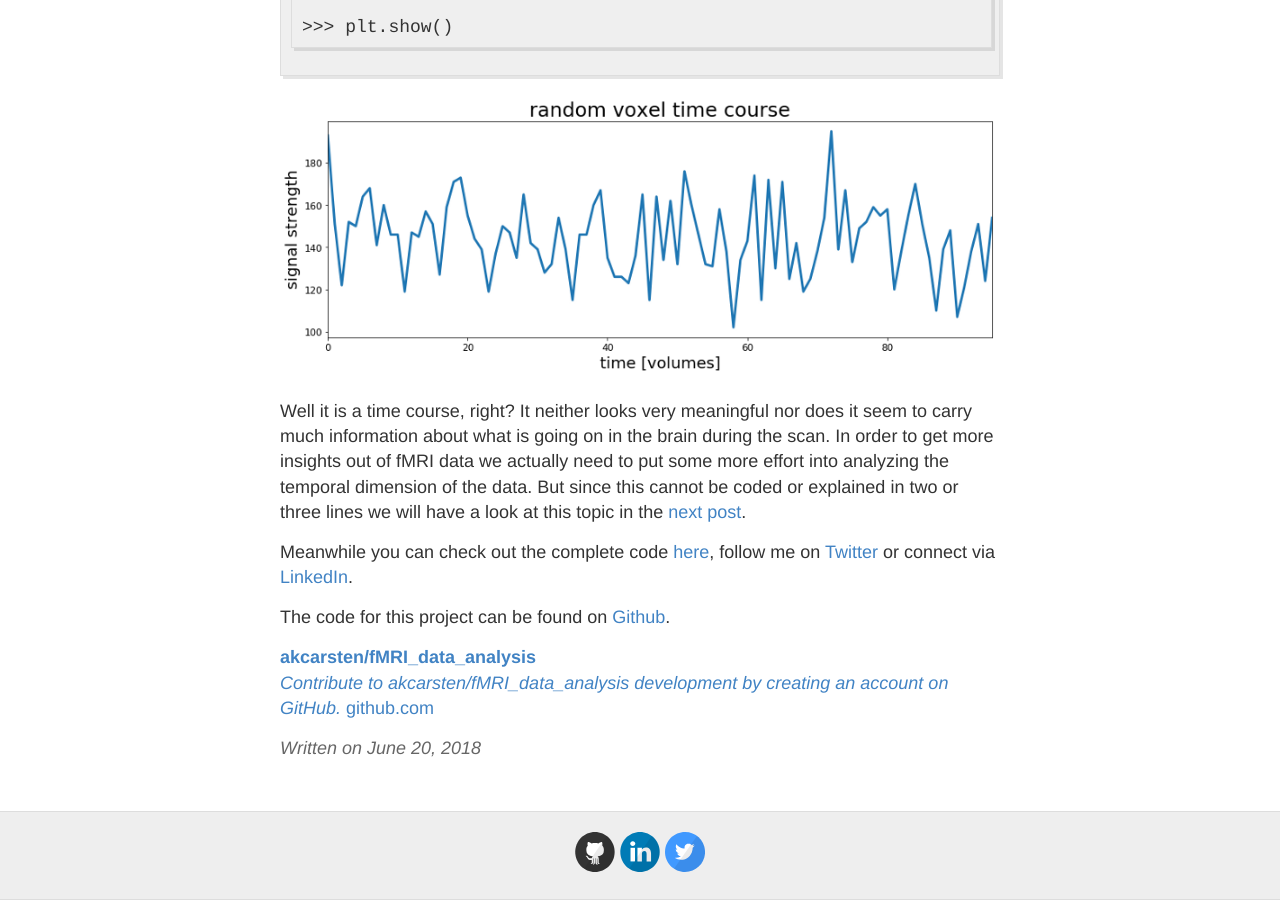
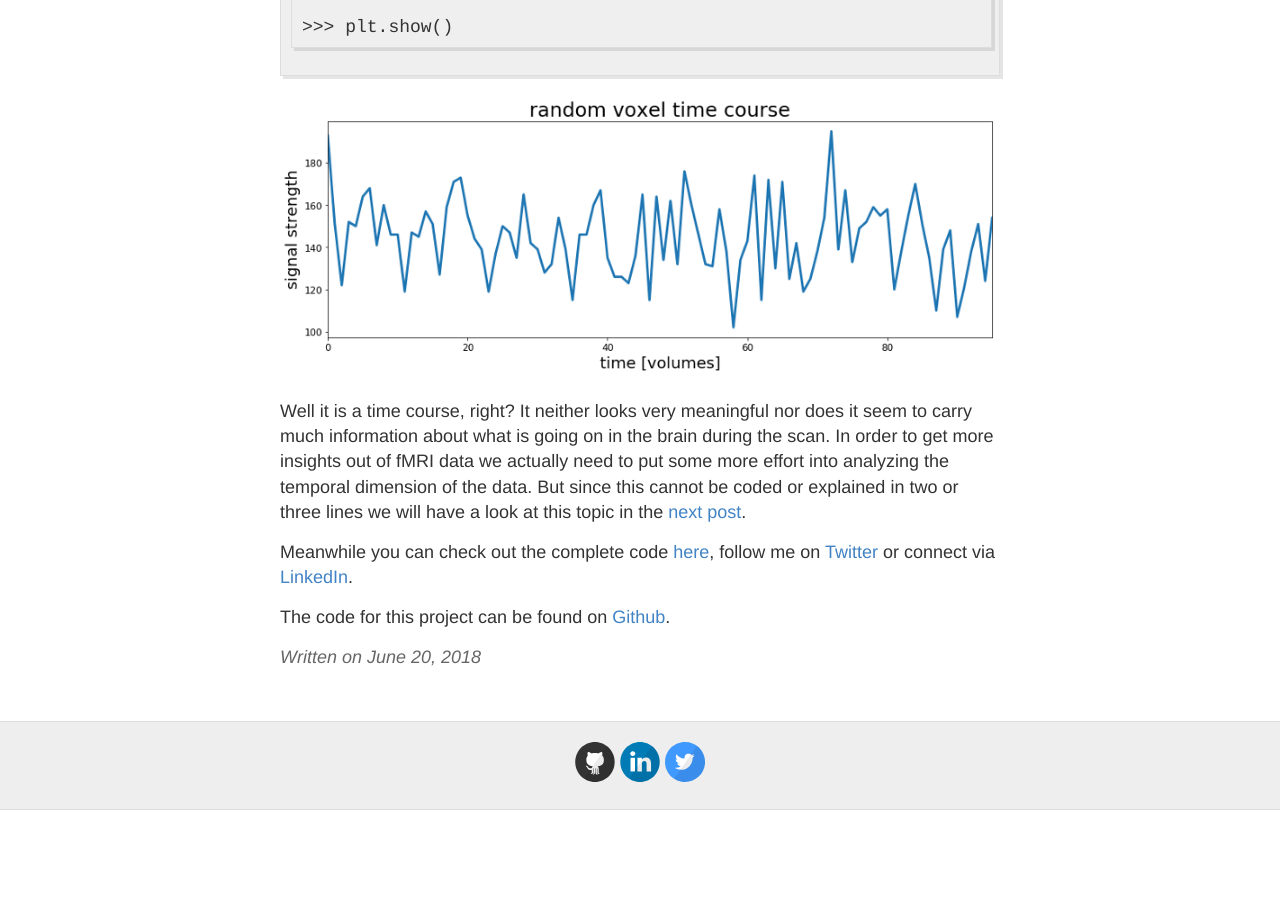
Before and after one commit to akcarsten/akcarsten.github.io, a Jekyll site: the page built from _posts/2018-06-20-visualizing-brain-imaging-data--fmri--with-python-e1d0358d9dba.md, in a window 1280 px wide and 900 px high, scrolled down 6427 px. Built offline with Jekyll 4.4.1, drawn with Linux system fonts in a browser that asks for light colours; after the commit the page ends 7237 px from its top, so only the background shows below that.

Commit message:
links removed

```diff
--- a/_posts/2018-06-20-visualizing-brain-imaging-data--fmri--with-python-e1d0358d9dba.md
+++ b/_posts/2018-06-20-visualizing-brain-imaging-data--fmri--with-python-e1d0358d9dba.md
@@ -245,9 +245,3 @@ follow me on [Twitter](https://twitter.com/ak_carsten) or connect via
 
 The code for this project can be found on
 [Github](https://github.com/akcarsten/fMRI_data_analysis).
-
-[ **akcarsten/fMRI_data_analysis**
- _Contribute to akcarsten/fMRI_data_analysis development by creating an
-account on GitHub._
-github.com](https://github.com/akcarsten/fMRI_data_analysis
-"https://github.com/akcarsten/fMRI_data_analysis")[](https://github.com/akcarsten/fMRI_data_analysis)
```
